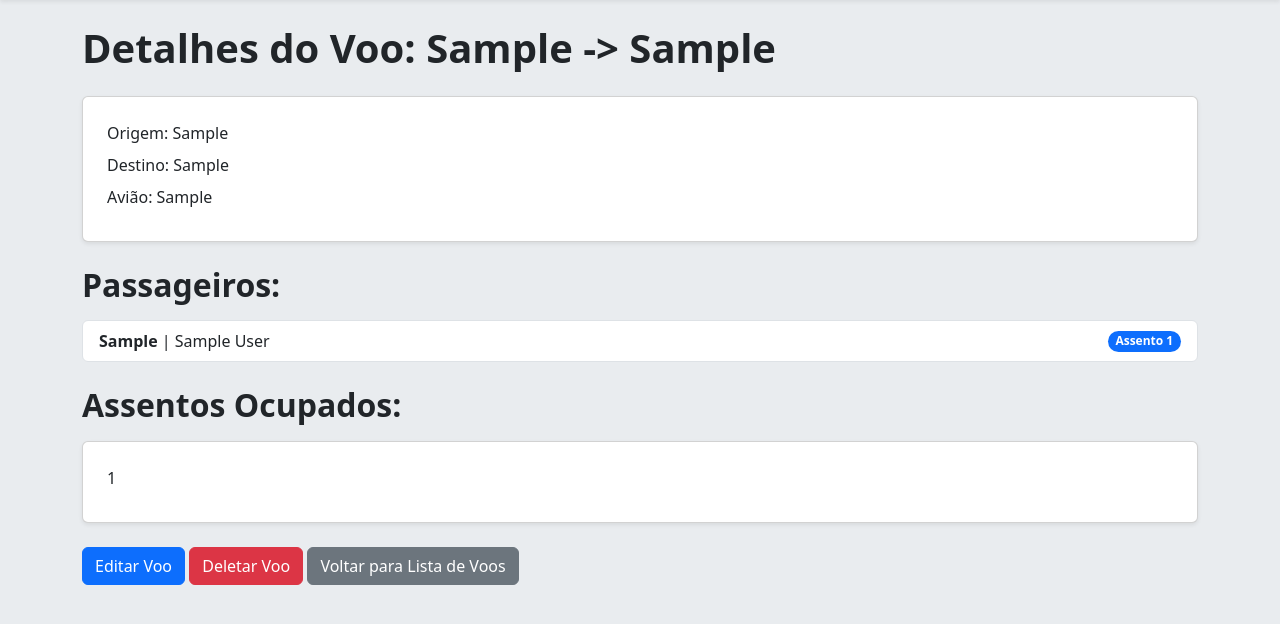
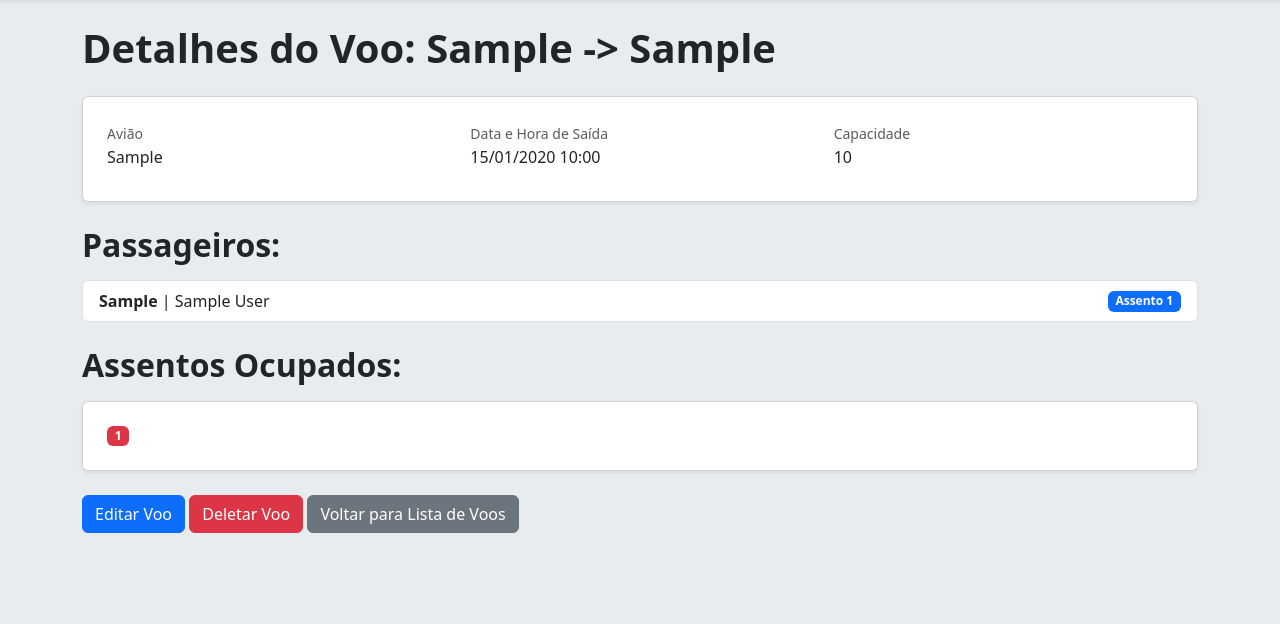
Before and after one commit to gustavo-cigaran/flight-reservation-system, a Django app: page /flights/1/ in a window 1280 px wide. Shown: the part 72-696 px from the top of the page. Run offline with Django 5.2, Linux system fonts and the light colour scheme; a user stored in the database is signed in; tables that the repository leaves empty hold one stand-in row (values such as "Sample post").

Commit message:
refactor(ui): improve visualization of informations from flight_list and flight_detail

```diff
--- a/flight_reservation/core/templates/flight_detail.html
+++ b/flight_reservation/core/templates/flight_detail.html
@@ -1,26 +1,52 @@
 {% extends 'base.html' %}
+
+{% block title %}Detalhes do Voo{% endblock %}
+
 {% block content %}
     <h1 class="text-dark fw-bold mb-4">Detalhes do Voo: {{ flight.origin }} -> {{ flight.destination }}</h1>
     <div class="card p-4 shadow-sm mb-4">
-        <p class="form-label">Origem: {{ flight.origin }}</p>
-        <p class="form-label">Destino: {{ flight.destination }}</p>
-        <p class="form-label">Avião: {{ flight.airplane }}</p>
+        <div class="row">
+            <div class="col-md-4">
+                <small class="text-muted">Avião</small>
+                <p class="form-label">{{ flight.origin }}</p>
+            </div>
+            <div class="col-md-4">
+                <small class="text-muted">Data e Hora de Saída</small>
+                <p class="form-label">{{ flight.departure_time|date:"d/m/Y H:i" }}</p>
+            </div>
+            <div class="col-md-4">
+                <small class="text-muted">Capacidade</small>
+                <p class="form-label">{{ flight.airplane.capacity }}</p>
+            </div>
+        </div>
     </div>
     <h2 class="text-dark fw-bold mb-3">Passageiros: </h2>
+    {% if reservations %}
         <ul class="list-group mb-4">
             {% for reservation in reservations %}
                 <li class="list-group-item d-flex justify-content-between align-items-center">
                     <div>
                         <strong>{{ reservation.record_locator }}</strong> | {{ reservation.customer.name }}
                     </div>
-                <span class="badge bg-primary rounded-pill">Assento {{ reservation.seat_number }}</span>
+                    <span class="badge bg-primary">Assento {{ reservation.seat_number }}</span>
                 </li>
             {% endfor %}
         </ul>
+    {% else %}
+        <p class="text-muted">Nenhum passageiro registrado para este voo.</p>
+    {% endif %}
     <h2 class="text-dark fw-bold mb-3">Assentos Ocupados: </h2>
+    {% if occupied_seats %}
         <div class="card p-4 shadow-sm mb-4">
-        <p class="form-label">{{ occupied_seats|join:", " }}</p>
+            <div class="d-flex flex-wrap gap-2">
+                {% for seat in occupied_seats %}
+                    <span class="badge bg-danger">{{ seat }}</span>
+                {% endfor %}
             </div>
+        </div>
+    {% else %}
+        <p class="text-muted">Nenhum assento ocupado.</p>
+    {% endif %}
     <a href="/flights/edit/{{ flight.id }}/" class="btn btn-primary">Editar Voo</a>
     <a href="/flights/delete/{{ flight.id }}/" class="btn btn-danger">Deletar Voo</a>
     <a href="/flights/" class="btn btn-secondary">Voltar para Lista de Voos</a>
--- a/flight_reservation/core/templates/flight_list.html
+++ b/flight_reservation/core/templates/flight_list.html
@@ -25,7 +25,7 @@
                     <td>{{ flight.origin }}</td>
                     <td>{{ flight.destination }}</td>
                     <td>{{ flight.airplane }}</td>
-                    <td>{{ flight.departure_time }}</td>
+                    <td>{{ flight.departure_time|date:"d/m/Y H:i" }}</td>
                     <td><a href="{% url 'flight_detail' flight.id %}" class="btn btn-info btn-sm">Detalhes</a></td>
                     <td>
                         <a href="/flights/edit/{{ flight.id }}/" class="btn btn-sm btn-outline-primary">Editar</a>
```
Lines whose indentation alone changed are shown as unchanged.
